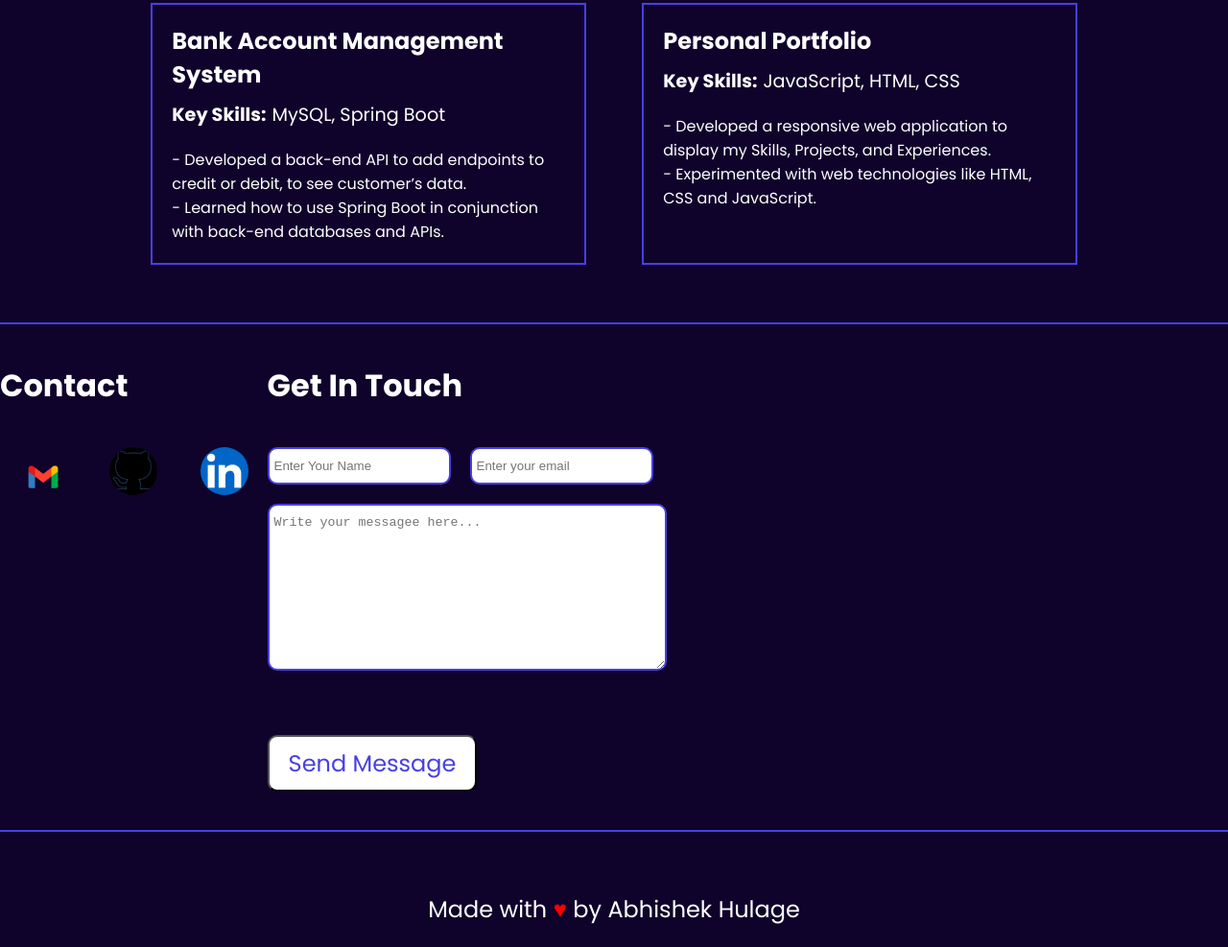
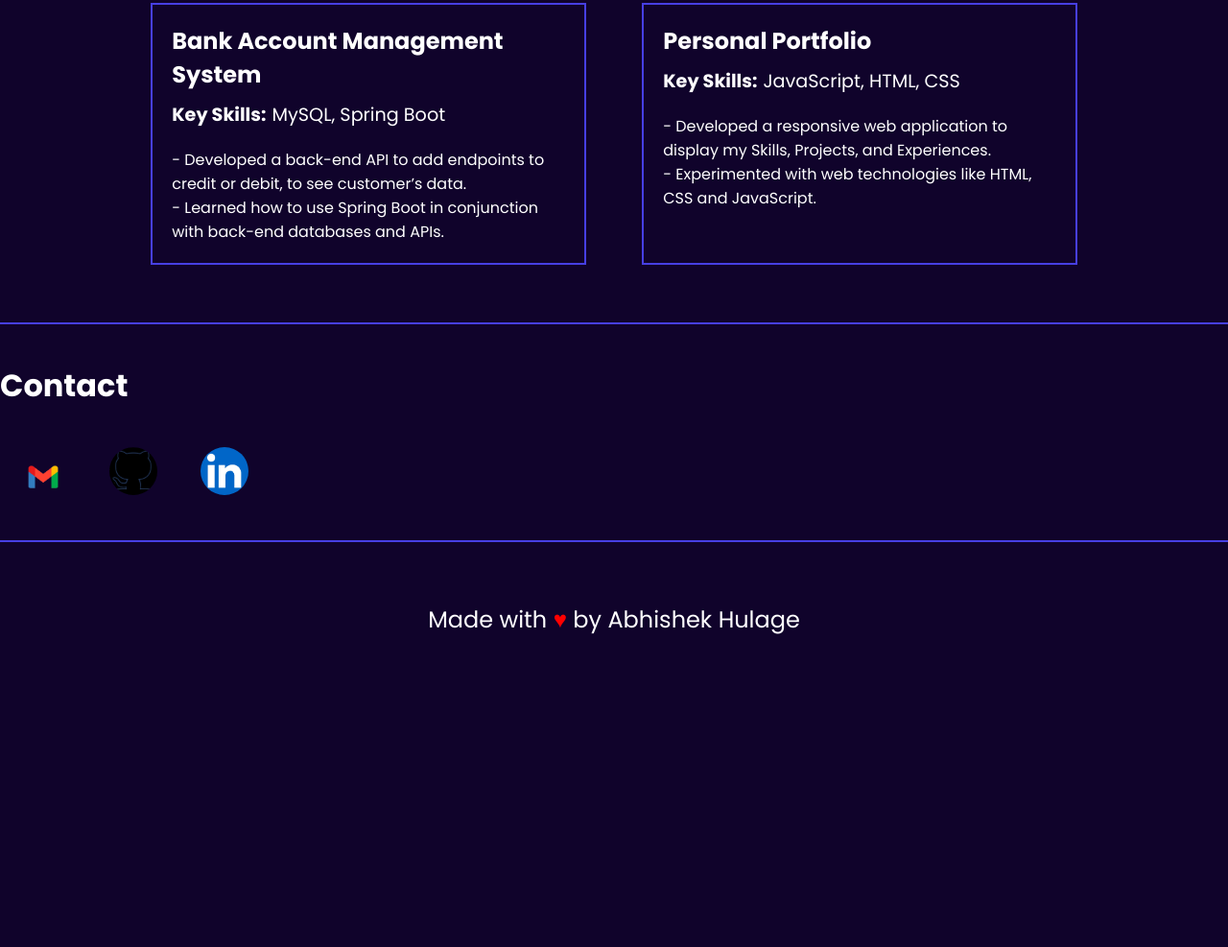
Before and after one commit to rohan-hulage/Personal-Portfolio, a plain HTML site: page index.html in a window 1280 px wide. Shown: the part 1687-2674 px from the top of the page at 96% size. After the commit the page ends 2372 px from the top, so only its background shows below. Drawn offline with nearby package versions, Linux system fonts and the light colour scheme.

Commit message:
removed contact form

```diff
--- a/index.html
+++ b/index.html
@@ -127,23 +127,6 @@
                         <a href="https://www.linkedin.com/in/abhishek-hulage-77a643222/"><img src="images/linkedin-logo_578229-227.avif" alt="linkedin"></a>
                     </div>
                 </div>
-            <div class="contact-form-1">
-                <h1>Get In Touch</h1>
-
-                <form  id="contact-form">
-                    <div class="details">
-
-                        <input type="text" name="name" id="name" placeholder="Enter Your Name">
-                        <input type="email" name="email" id="email" placeholder="Enter your email">
-                    </div>
-
-                        <textarea name="message" id="message" cols="30" rows="10" placeholder="Write your messagee here..."></textarea>
-
-                    <button type="submit">Send Message</button>
-                </form>
-
-            </div>
-
             </div>
 
         </section>
@@ -153,8 +136,6 @@
             <div class="footer">
                 <div class="footer-left">
                 <p>Made with <span style="font-size:100%;color:red;">&hearts;</span> by Abhishek Hulage</p>
-
-
 
         </footer>
     </main>
--- a/styles.css
+++ b/styles.css
@@ -244,11 +244,6 @@ hr{
     margin: 0 20px;
 }
 
-.sixthSection .contact-form-1{
-    border-radius: 40px;
-    border-color: #473fe3;
-}
-
 
 .contact-flexbox{
     display: flex;
```
